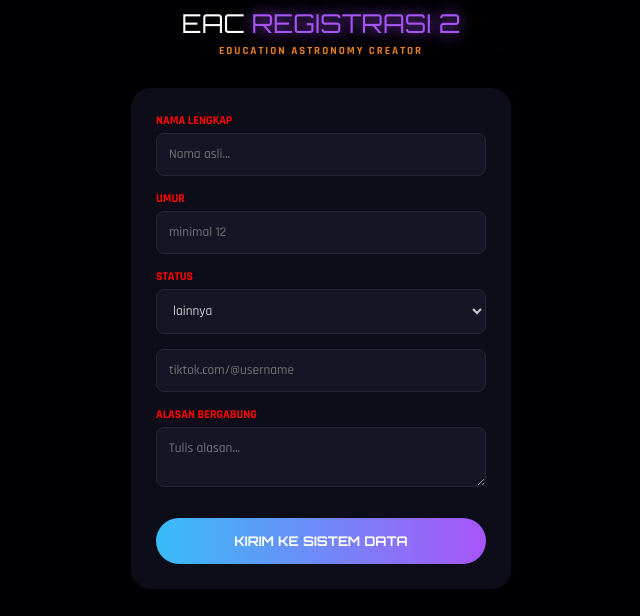
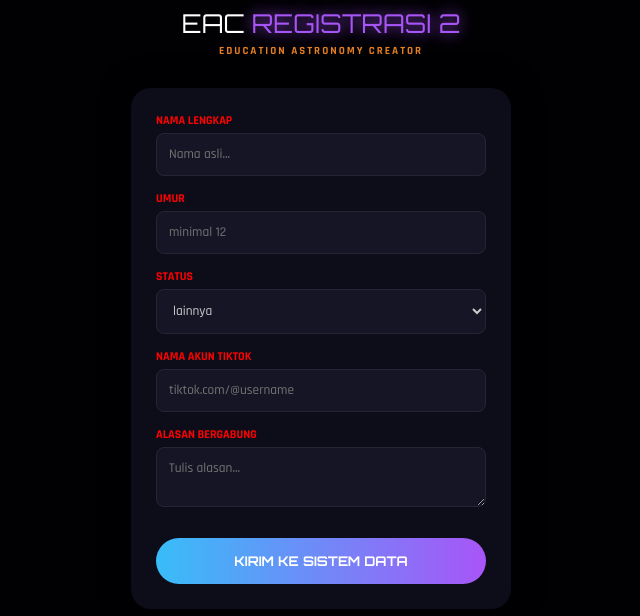
Before and after one commit to XZEERH/REGISTRASI-EAC2, a plain HTML site: page index.html in a window 1280 px wide. Shown: the part 183-799 px from the top of the page, without its empty margins (319-959 px from the left). Drawn offline with nearby package versions, Linux system fonts and the light colour scheme; no server answers.

Commit message:
Update index.html

```diff
--- a/index.html
+++ b/index.html
@@ -87,7 +87,7 @@
                 <option>lainnya</option><option>Pelajar</option><option>Mahasiswa</option><option>Umum</option>
             </select>
         </div>
-        <div class="field"><Nama akun Tiktok</label><input type="text" id="in-tiktok" placeholder="tiktok.com/@username"></div>
+        <div class="field"><label>Nama akun Tiktok</label><input type="text" id="in-tiktok" placeholder="tiktok.com/@username"></div>
         <div class="field"><label>Alasan Bergabung</label><textarea id="in-alasan" rows="2" placeholder="Tulis alasan..."></textarea></div>
 
         <button class="btn-generate" onclick="generateIDCard()">KIRIM KE SISTEM DATA</button>
```
